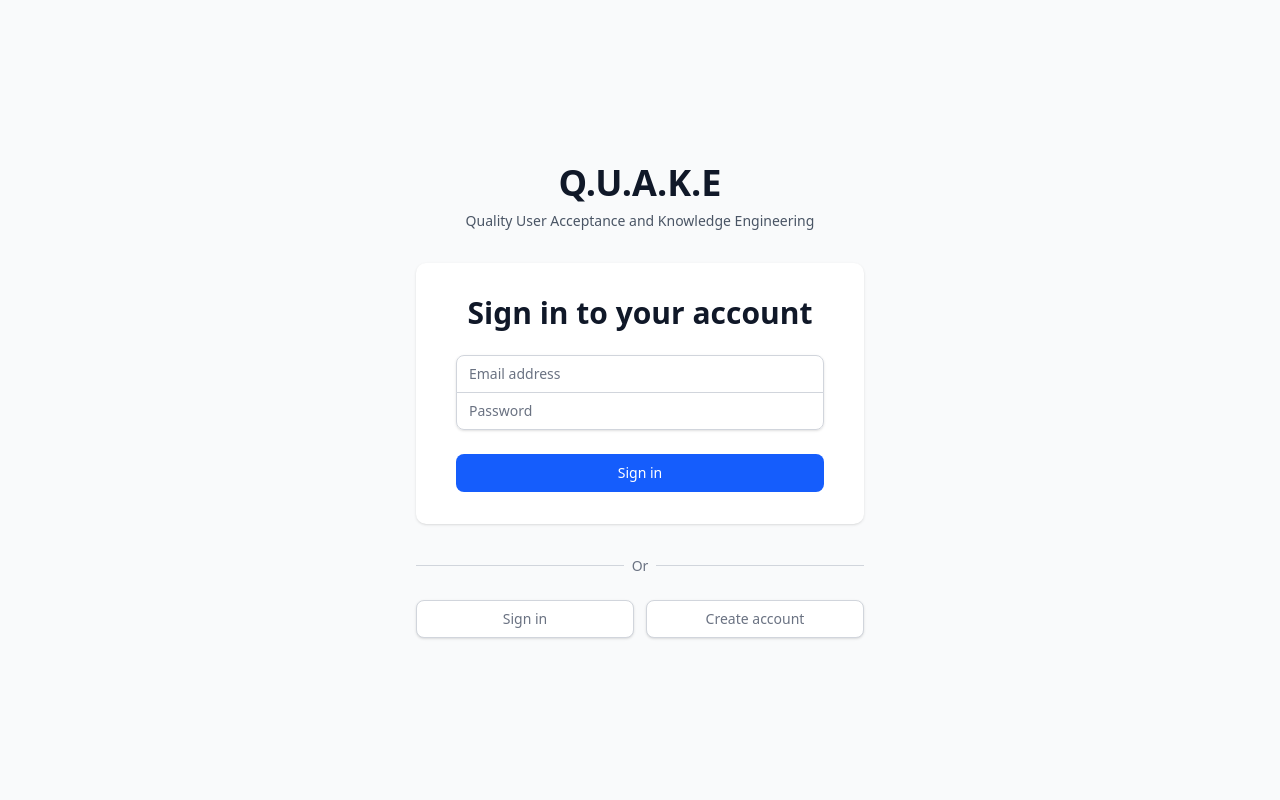
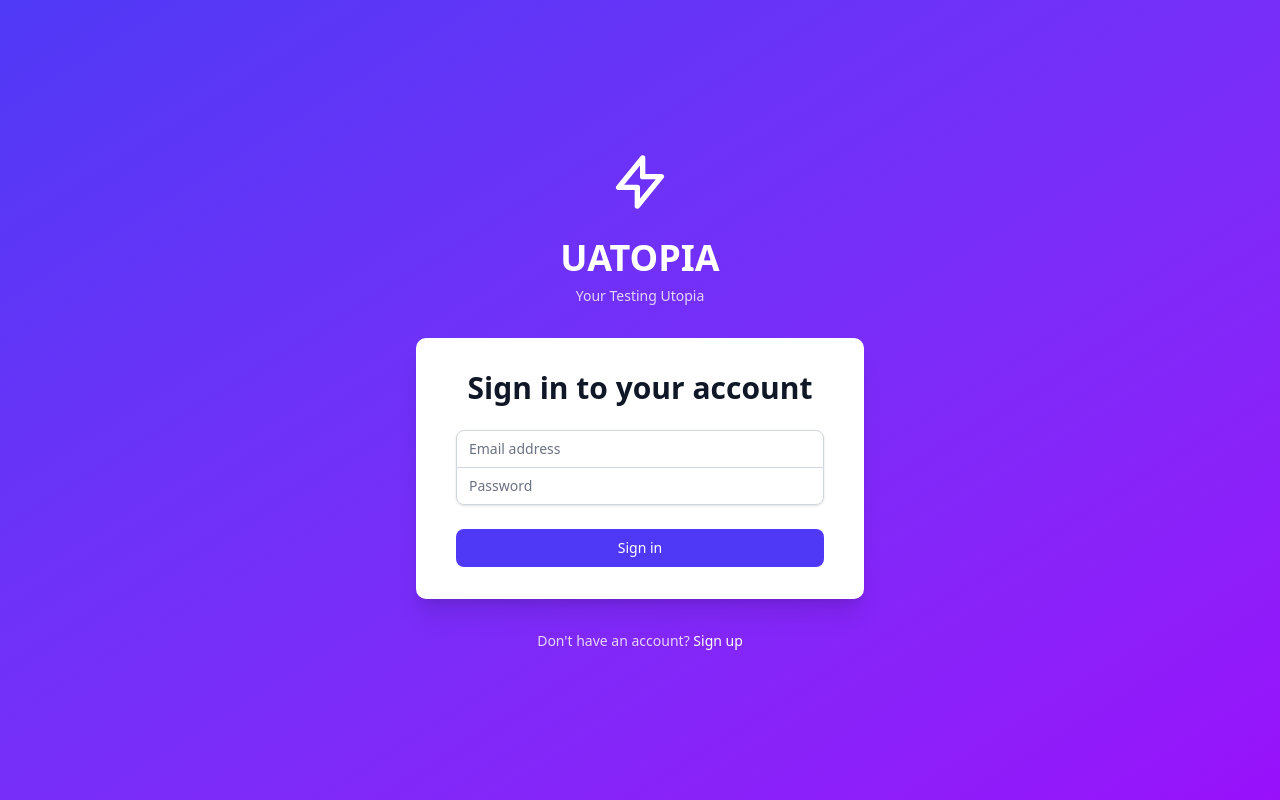
Before and after one commit to mangopop/QUAKE-FE, a React (Vite) app: page /login in a window 1280 px wide. Built offline with nearby package versions, Linux system fonts and the light colour scheme.

Commit message:
Update Auth components for improved UI and branding: Revamp AuthLayout with a new gradient background, logo, and updated text. Enhance LoginForm and RegisterForm styles with consistent color themes and improved button designs. Streamline user prompts for account creation and login.

```diff
--- a/src/components/auth/AuthLayout.tsx
+++ b/src/components/auth/AuthLayout.tsx
@@ -2,43 +2,31 @@ import { Link, Outlet } from 'react-router-dom';
 
 export function AuthLayout() {
   return (
-    <div className="min-h-screen bg-gray-50 flex items-center justify-center py-12 px-4 sm:px-6 lg:px-8">
+    <div className="min-h-screen bg-gradient-to-br from-indigo-600 to-purple-600 flex items-center justify-center py-12 px-4 sm:px-6 lg:px-8">
       <div className="max-w-md w-full space-y-8">
         <div className="text-center">
-          <h1 className="text-4xl font-bold text-gray-900">Q.U.A.K.E</h1>
-          <p className="mt-2 text-sm text-gray-600">
-            Quality User Acceptance and Knowledge Engineering
+          <div className="flex justify-center">
+            <svg className="w-16 h-16 text-white" fill="none" stroke="currentColor" viewBox="0 0 24 24">
+              <path strokeLinecap="round" strokeLinejoin="round" strokeWidth={2} d="M13 10V3L4 14h7v7l9-11h-7z" />
+            </svg>
+          </div>
+          <h1 className="mt-6 text-4xl font-bold text-white">UATOPIA</h1>
+          <p className="mt-2 text-sm text-white/80">
+            Your Testing Utopia
           </p>
         </div>
 
-        <div className="bg-white py-8 px-4 shadow sm:rounded-lg sm:px-10">
+        <div className="bg-white py-8 px-4 shadow-xl sm:rounded-lg sm:px-10">
           <Outlet />
         </div>
 
         <div className="text-center">
-          <div className="relative">
-            <div className="absolute inset-0 flex items-center">
-              <div className="w-full border-t border-gray-300" />
-            </div>
-            <div className="relative flex justify-center text-sm">
-              <span className="px-2 bg-gray-50 text-gray-500">Or</span>
-            </div>
-          </div>
-
-          <div className="mt-6 grid grid-cols-2 gap-3">
-            <Link
-              to="/login"
-              className="w-full inline-flex justify-center py-2 px-4 border border-gray-300 rounded-md shadow-sm bg-white text-sm font-medium text-gray-500 hover:bg-gray-50"
-            >
-              Sign in
+          <p className="text-sm text-white/80">
+            Don't have an account?{' '}
+            <Link to="/register" className="font-medium text-white hover:text-white/90">
+              Sign up
             </Link>
-            <Link
-              to="/register"
-              className="w-full inline-flex justify-center py-2 px-4 border border-gray-300 rounded-md shadow-sm bg-white text-sm font-medium text-gray-500 hover:bg-gray-50"
-            >
-              Create account
-            </Link>
-          </div>
+          </p>
         </div>
       </div>
     </div>
--- a/src/components/auth/LoginForm.tsx
+++ b/src/components/auth/LoginForm.tsx
@@ -48,7 +48,7 @@ export function LoginForm() {
               type="email"
               autoComplete="email"
               required
-              className="appearance-none rounded-none relative block w-full px-3 py-2 border border-gray-300 placeholder-gray-500 text-gray-900 rounded-t-md focus:outline-none focus:ring-blue-500 focus:border-blue-500 focus:z-10 sm:text-sm"
+              className="appearance-none rounded-none relative block w-full px-3 py-2 border border-gray-300 placeholder-gray-500 text-gray-900 rounded-t-md focus:outline-none focus:ring-indigo-500 focus:border-indigo-500 focus:z-10 sm:text-sm"
               placeholder="Email address"
               value={formData.email}
               onChange={handleChange}
@@ -64,7 +64,7 @@ export function LoginForm() {
               type="password"
               autoComplete="current-password"
               required
-              className="appearance-none rounded-none relative block w-full px-3 py-2 border border-gray-300 placeholder-gray-500 text-gray-900 rounded-b-md focus:outline-none focus:ring-blue-500 focus:border-blue-500 focus:z-10 sm:text-sm"
+              className="appearance-none rounded-none relative block w-full px-3 py-2 border border-gray-300 placeholder-gray-500 text-gray-900 rounded-b-md focus:outline-none focus:ring-indigo-500 focus:border-indigo-500 focus:z-10 sm:text-sm"
               placeholder="Password"
               value={formData.password}
               onChange={handleChange}
@@ -79,10 +79,9 @@ export function LoginForm() {
         <div>
           <button
             type="submit"
-            disabled={login.isPending}
-            className="group relative w-full flex justify-center py-2 px-4 border border-transparent text-sm font-medium rounded-md text-white bg-blue-600 hover:bg-blue-700 focus:outline-none focus:ring-2 focus:ring-offset-2 focus:ring-blue-500 disabled:opacity-50 disabled:cursor-not-allowed"
+            className="group relative w-full flex justify-center py-2 px-4 border border-transparent text-sm font-medium rounded-md text-white bg-indigo-600 hover:bg-indigo-700 focus:outline-none focus:ring-2 focus:ring-offset-2 focus:ring-indigo-500"
           >
-            {login.isPending ? 'Signing in...' : 'Sign in'}
+            Sign in
           </button>
         </div>
       </form>
--- a/src/components/auth/RegisterForm.tsx
+++ b/src/components/auth/RegisterForm.tsx
@@ -49,7 +49,7 @@ export function RegisterForm() {
               type="text"
               autoComplete="name"
               required
-              className="appearance-none rounded-none relative block w-full px-3 py-2 border border-gray-300 placeholder-gray-500 text-gray-900 rounded-t-md focus:outline-none focus:ring-blue-500 focus:border-blue-500 focus:z-10 sm:text-sm"
+              className="appearance-none rounded-none relative block w-full px-3 py-2 border border-gray-300 placeholder-gray-500 text-gray-900 rounded-t-md focus:outline-none focus:ring-indigo-500 focus:border-indigo-500 focus:z-10 sm:text-sm"
               placeholder="Full name"
               value={formData.name}
               onChange={handleChange}
@@ -65,7 +65,7 @@ export function RegisterForm() {
               type="email"
               autoComplete="email"
               required
-              className="appearance-none rounded-none relative block w-full px-3 py-2 border border-gray-300 placeholder-gray-500 text-gray-900 focus:outline-none focus:ring-blue-500 focus:border-blue-500 focus:z-10 sm:text-sm"
+              className="appearance-none rounded-none relative block w-full px-3 py-2 border border-gray-300 placeholder-gray-500 text-gray-900 focus:outline-none focus:ring-indigo-500 focus:border-indigo-500 focus:z-10 sm:text-sm"
               placeholder="Email address"
               value={formData.email}
               onChange={handleChange}
@@ -81,7 +81,7 @@ export function RegisterForm() {
               type="password"
               autoComplete="new-password"
               required
-              className="appearance-none rounded-none relative block w-full px-3 py-2 border border-gray-300 placeholder-gray-500 text-gray-900 rounded-b-md focus:outline-none focus:ring-blue-500 focus:border-blue-500 focus:z-10 sm:text-sm"
+              className="appearance-none rounded-none relative block w-full px-3 py-2 border border-gray-300 placeholder-gray-500 text-gray-900 rounded-b-md focus:outline-none focus:ring-indigo-500 focus:border-indigo-500 focus:z-10 sm:text-sm"
               placeholder="Password"
               value={formData.password}
               onChange={handleChange}
@@ -96,10 +96,9 @@ export function RegisterForm() {
         <div>
           <button
             type="submit"
-            disabled={register.isPending}
-            className="group relative w-full flex justify-center py-2 px-4 border border-transparent text-sm font-medium rounded-md text-white bg-blue-600 hover:bg-blue-700 focus:outline-none focus:ring-2 focus:ring-offset-2 focus:ring-blue-500 disabled:opacity-50 disabled:cursor-not-allowed"
+            className="group relative w-full flex justify-center py-2 px-4 border border-transparent text-sm font-medium rounded-md text-white bg-indigo-600 hover:bg-indigo-700 focus:outline-none focus:ring-2 focus:ring-offset-2 focus:ring-indigo-500"
           >
-            {register.isPending ? 'Creating account...' : 'Create account'}
+            Create account
           </button>
         </div>
       </form>
```
